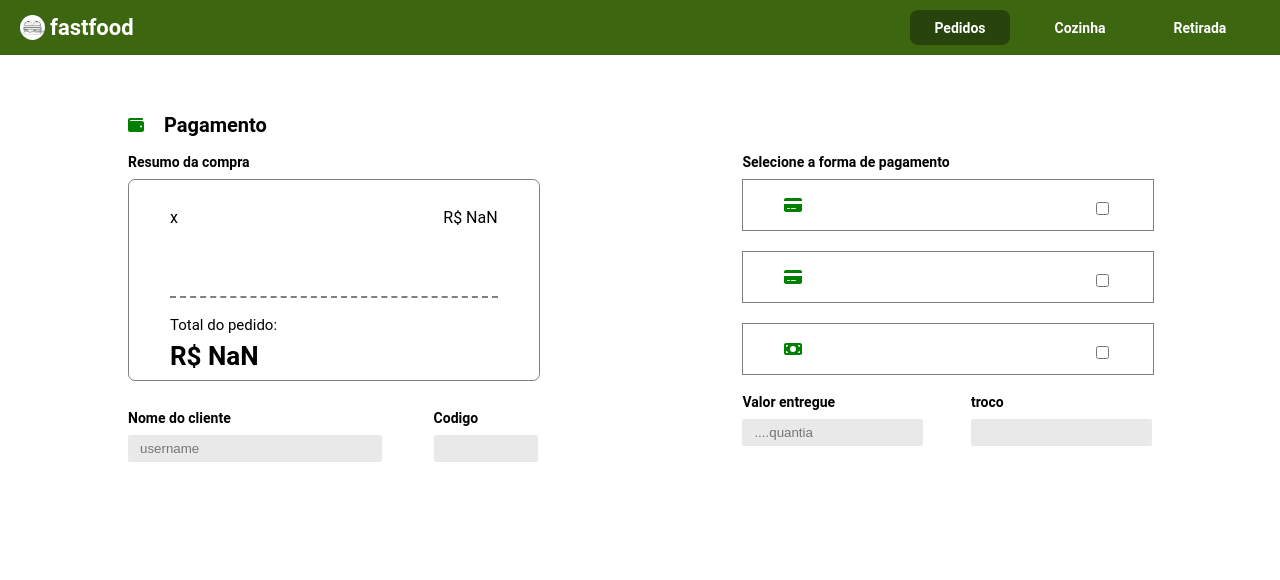
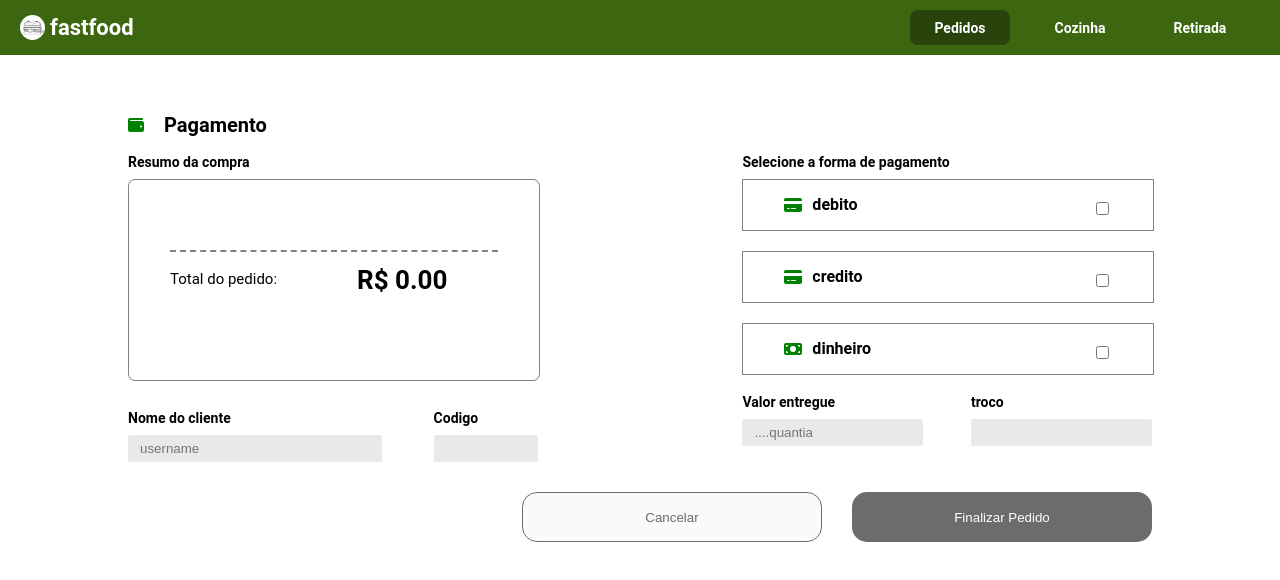
Before and after one commit to m4arthu/FastFood, a React (Vite) app: page /payment in a window 1280 px wide. Shown: the top 580 px of the page. Built offline with nearby package versions, Linux system fonts and the light colour scheme.

Commit message:
feat: post order

```diff
--- a/src/components/PedidoModalComponent.jsx
+++ b/src/components/PedidoModalComponent.jsx
@@ -28,9 +28,9 @@ export const PedidoModal = ({show, productId,setShow,name,description,price}) =>
     const postOrder =() => {
         const neworder = {
             name:name,
-            productId: productId,
+            product_id: productId,
             quantity: quantity,
-            description: Description.current.value,
+            description: Description.current.value === "" ? "...":Description.current.value,
             price: quantity * price /100
         }
         setOrder([...order,neworder])
--- a/src/components/SubtotalCompoent.jsx
+++ b/src/components/SubtotalCompoent.jsx
@@ -3,7 +3,7 @@ import { useContext } from "react"
 import { ModalContentBody } from "../styles.css/pedidoModal.style"
 import { OrderContext } from "../contenxts/orderContenxt"
 
-export const SubtotalComponent = ({ allOrders, width, name, quantity, price }) => {
+export const SubtotalComponent = ({ totalInLine,allOrders, width, name, quantity, price }) => {
     const  {order} = useContext(OrderContext)
     const getTotal = () => {
         let total = 0
@@ -14,7 +14,7 @@ export const SubtotalComponent = ({ allOrders, width, name, quantity, price }) =
     }
     if(allOrders){
         return(
-            <ModalContentBody width={width}>
+            <ModalContentBody totalInLine={true} width={width}>
             <div className="subtotal">
                 <div className="content">
                      {order.map((order)=>{
@@ -26,7 +26,7 @@ export const SubtotalComponent = ({ allOrders, width, name, quantity, price }) =
                      })}
                     <div className="total">
                         <p>Total do pedido: </p>
-                        <h1>{getTotal()}</h1>
+                        <h1>R$ {getTotal().toFixed(2)}</h1>
                     </div>
                 </div>
             </div>
--- a/src/pages/PaymentPage.jsx
+++ b/src/pages/PaymentPage.jsx
@@ -3,38 +3,80 @@ import { HeaderComponent } from "../components/HeaderComponent"
 import { PaymentContainer, PaymentContent, PaymentTypeContainer } from "../styles.css/payment.style"
 import { faCreditCard, faMoneyBill, faWallet } from "@fortawesome/free-solid-svg-icons"
 import { SubtotalComponent } from "../components/SubtotalCompoent"
+import { useContext, useState } from "react"
+import { OrderContext } from "../contenxts/orderContenxt"
+import { postOrder } from "../services/orders.service"
+import { useNavigate } from "react-router-dom"
+import { PedidosFooter } from "../styles.css/pedido.style"
 
 export const PaymentPage = () => {
+    const { order,setOrder } = useContext(OrderContext);
 
-    const PaymentType = ({icon}) => {
+    // Utilize useState para o campo de username
+    const [username, setUsername] = useState('');
+
+    const navigate = useNavigate();
+
+    const cancel = () => {
+        navigate('/pedidos');
+    };
+
+    const sendOrder = async() => {
+        const newOrders = order.map(order => {
+            const { name, price, ...rest } = order;
+            return rest;
+          });
+        if(username.length > 12){
+            alert("username precisa ser menor do  que 12 caracteres")
+            return
+        }
+        const orderData = {
+            username: username,
+            products: newOrders
+        }
+        await postOrder(orderData);
+        navigate("/pedidos"),
+        setOrder([])
+    };
+
+    const PaymentType = ({ icon, name }) => {
         return (
             <PaymentTypeContainer>
                 <div className="content">
                     <div className="method">
-                        <FontAwesomeIcon icon={icon} color={"green"} />
+                        <FontAwesomeIcon icon={icon} color={'green'} />
+                        <h1>{name}</h1>
                     </div>
                     <input type="checkbox" />
                 </div>
             </PaymentTypeContainer>
-        )
-    }
+        );
+    };
+
     return (
         <>
             <HeaderComponent selectedButtonId={1} />
             <PaymentContainer>
                 <PaymentContent>
                     <div className="header">
-                        <FontAwesomeIcon color={"green"} icon={faWallet} />
+                        <FontAwesomeIcon color={'green'} icon={faWallet} />
                         <h1>Pagamento</h1>
                     </div>
                     <div className="body">
                         <div className="left">
-                            <h2>Resumo  da compra</h2>
-                            <SubtotalComponent className={"subtotal"} />
+                            <h2>Resumo da compra</h2>
+                            <SubtotalComponent allOrders={true} totalInline={true} className={'subtotal'} />
                             <div className="username">
                                 <div className="section">
                                     <h2>Nome do cliente</h2>
-                                    <input className="user" placeholder="username" type="text" />
+                                    {/* Utilize o estado do username no input */}
+                                    <input
+                                        value={username}
+                                        onChange={(e) => setUsername(e.target.value)}
+                                        className="user"
+                                        placeholder="username"
+                                        type="text"
+                                    />
                                 </div>
                                 <div className="section">
                                     <h2>Codigo</h2>
@@ -43,10 +85,10 @@ export const PaymentPage = () => {
                             </div>
                         </div>
                         <div className="right">
-                            <h2>Selecione a forma  de pagamento</h2>
-                            <PaymentType icon={faCreditCard} />
-                            <PaymentType icon={faCreditCard} />
-                            <PaymentType icon={faMoneyBill} />
+                            <h2>Selecione a forma de pagamento</h2>
+                            <PaymentType name={'debito'} icon={faCreditCard} />
+                            <PaymentType name={'credito'} icon={faCreditCard} />
+                            <PaymentType name={'dinheiro'} icon={faMoneyBill} />
                             <div className="details">
                                 <div className="section">
                                     <h2>Valor entregue</h2>
@@ -59,8 +101,18 @@ export const PaymentPage = () => {
                             </div>
                         </div>
                     </div>
+                    <PedidosFooter className="footer" abble={!username || username === '' ? false : true}>
+                        <div>
+                            <button onClick={() => cancel()} disabled={!username || username === ''} className="cancel">
+                                Cancelar
+                            </button>
+                            <button onClick={() => sendOrder()} disabled={!username || username === ''} className="finish">
+                                Finalizar Pedido
+                            </button>
+                        </div>
+                    </PedidosFooter>
                 </PaymentContent>
             </PaymentContainer>
         </>
-    )
-}
+    );
+};
--- a/src/pages/pedidosPage.jsx
+++ b/src/pages/pedidosPage.jsx
@@ -17,6 +17,7 @@ import { useContext, useEffect, useState } from "react"
 import { SubtotalComponent } from "../components/SubtotalCompoent.jsx"
 import { getProducts } from "../services/products.service.js"
 import {OrderContext} from "../contenxts/orderContenxt.jsx"
+import { useNavigate } from "react-router-dom"
 export const PedidosPage = () => {
     const [modalShow, setModalShow] = useState(false)
     const [products, setProducts] = useState([]);
@@ -24,7 +25,14 @@ export const PedidosPage = () => {
     const [selectedDescription, setSelectedDescription] = useState()
     const [selectedPrice, setSelectedPrice] = useState()
     const [selectedProductId, setSelectedProductId] = useState()
-    const {order} = useContext(OrderContext)
+    const {order,setOrder} = useContext(OrderContext)
+    const navigate = useNavigate()
+    const cancel = () => {
+        setOrder([])
+    }
+    const finishPedido = () => {
+        navigate("/payment")
+    }
     useEffect(() => {
         const fetchProducts = async () => {
             try {
@@ -73,17 +81,17 @@ export const PedidosPage = () => {
                         <div className="products">
                             <div className="productsContent">
                                 {products.filter((product) => product.bgColor === "red").map((product) => {
-                                    return <ProductView key={product.id} color={product.bgColor} functions={{setSelectedProductId, setSelectedName, setSelectedPrice, setSelectedDescription }} data={product} setModalShow={setModalShow} />
+                                    return <ProductView selected={order.some(order=>order.product_id === product.id)?true:false} key={product.id} color={product.bgColor} functions={{setSelectedProductId, setSelectedName, setSelectedPrice, setSelectedDescription }} data={product} setModalShow={setModalShow} />
                                 })}
                             </div>
                             <div className="productsContent">
                                 {products.filter((product) => product.bgColor === "green").map((product) => {
-                                    return <ProductView key={product.id} color={product.bgColor} functions={{ setSelectedProductId,setSelectedName, setSelectedPrice, setSelectedDescription }} data={product} setModalShow={setModalShow} />
+                                    return <ProductView selected={order.some(order=>order.product_id === product.id)?true:false} key={product.id} color={product.bgColor} functions={{setSelectedProductId,setSelectedName, setSelectedPrice, setSelectedDescription }} data={product} setModalShow={setModalShow} />
                                 })}
                             </div>
                             <div className="productsContent">
                                 {products.filter((product) => product.bgColor === "yellow").map((product) => {
-                                    return <ProductView key={product.id} color={product.bgColor} functions={{ setSelectedProductId,setSelectedName, setSelectedPrice, setSelectedDescription }} data={product} setModalShow={setModalShow} />
+                                    return <ProductView selected={order.some(order=>order.product_id === product.id)?true:false} key={product.id} color={product.bgColor} functions={{setSelectedProductId,setSelectedName, setSelectedPrice, setSelectedDescription }} data={product} setModalShow={setModalShow} />
                                 })}
                             </div>
                         </div>
@@ -91,10 +99,10 @@ export const PedidosPage = () => {
                     {order.length > 0?<SubtotalComponent allOrders={true} width={"80%"} />:""}
                 </PedidoContent>
             </PedidosContainer>
-            <PedidosFooter>
+            <PedidosFooter abble={order.length > 0? true: false}>
                 <div>
-                    <button className="cancel">Cancelar</button>
-                    <button className="finish">Finalizar Pedido</button>
+                    <button onClick={()=>cancel()} disabled={order.length > 0? false: true} className="cancel">Cancelar</button>
+                    <button onClick={()=>finishPedido()} disabled={order.length > 0? false: true} className="finish">Finalizar Pedido</button>
                 </div>
             </PedidosFooter>
             <PedidoModal productId={selectedProductId} description={selectedDescription} name={selectedName} price={selectedPrice} show={modalShow} setShow={setModalShow} />
--- a/src/styles.css/payment.style.js
+++ b/src/styles.css/payment.style.js
@@ -65,9 +65,13 @@ export const PaymentContent = styled.div`
                 }
             }
         }
+        .footer{
+          margin-top:30px;
+          margin-left:30px;
+        }
 `
 
-export const  PaymentTypeContainer = styled.div`
+export const PaymentTypeContainer = styled.div`
     width:100%;
     height:50px;
     border: 1px solid gray;
@@ -83,6 +87,10 @@ export const  PaymentTypeContainer = styled.div`
         width:80%;
     }
     .method{
+        h1{
+            margin-left:10px;
+            font-weight:bold;
+        }
         display:flex;
 
     }
--- a/src/styles.css/pedido.style.js
+++ b/src/styles.css/pedido.style.js
@@ -96,10 +96,10 @@ export const  Product = styled.div`
     background-color:${({bgColor})=> bgColor? bgColor:"inherit"};
     .selected{
         position:relative;
-        bottom:200px;
+        bottom:160px;
         display:${({selected})=>selected?"flex":"none"};
         background-color:#14883A99;
-        width:250px;
+        width:100%;
         height:100%;
         z-index:6;
         font-size:60px;
--- a/src/styles.css/pedidoModal.style.js
+++ b/src/styles.css/pedidoModal.style.js
@@ -148,9 +148,11 @@ export const ModalContentBody = styled.div`
             margin-top:70px;
             width:100%;
             border-top: 2px dashed gray;
+            display:${({totalInLine})=>totalInLine?"flex":"block"};
             h1{
                 font-size:26px;
                 margin-top:10px;
+                margin:${({totalInLine})=>totalInLine?"15px 0 0 80px":"0"};
             }
             p{
                 font-size:15px;
```
Also changed, not shown: src/services/orders.service.js (+7 -1 lines).
